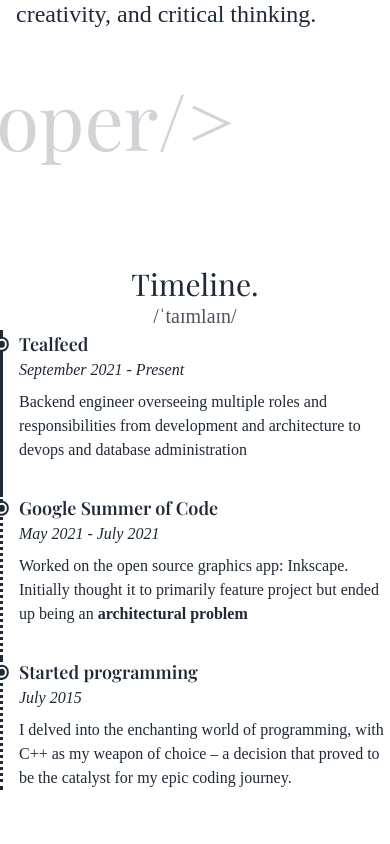
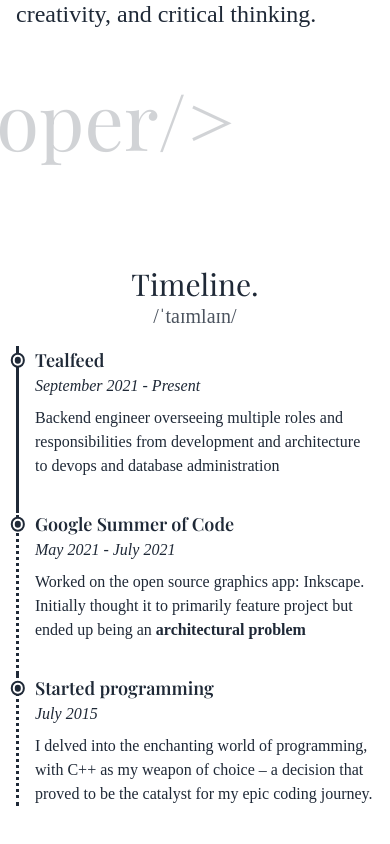
Before and after one commit to rathod-sahaab/rathod-sahaab.github.io, a SvelteKit app: page / in a window 390 px wide. Shown: the part 626-1470 px from the top of the page. Built offline with nearby package versions, Linux system fonts and the light colour scheme; a web font is replaced by a local one.

Commit message:
fix: timeline responsiveness fix

```diff
--- a/src/routes/about/timeline.svelte
+++ b/src/routes/about/timeline.svelte
@@ -9,7 +9,7 @@
 			<h3 class="text-3xl">Timeline.</h3>
 			<span class="text-xl opacity-80 tooltip hover:underline"> /ˈtaɪmlaɪn/ </span>
 		</div>
-		<ul class="[&>*:not(:last-child)]:pb-8">
+		<ul class="p-4 [&>*:not(:last-child)]:pb-8">
 			{#each MILESTONES as milestone}
 				<Milestone {milestone} />
 			{/each}
--- a/src/routes/about/title.svelte
+++ b/src/routes/about/title.svelte
@@ -2,15 +2,15 @@
 <script lang="ts">
 	let y: number = 0
 
-	$: develStyle = `transform: translateX(calc(50% - ${2 * y}px))`
-	$: loperStyle = `transform: translateX(calc(-50% + min(${2 * y}px, 50vw)))`
+	$: develStyle = `transform: translateX(calc(50% - ${y}px))`
+	$: loperStyle = `transform: translateX(calc(-50% + min(${y}px, 50vw)))`
 </script>
 
 <div class="hero min-h-screen w-screen bg-base-100 relative overflow-hidden">
 	<h2 class="opacity-20 text-[20vmin] absolute top-10 right-0" style={develStyle}>
 		&lt;developer/&gt
 	</h2>
-	<h2 class="opacity-20 text-[20vmin] absolute bottom-10 left-0" style={loperStyle}>
+	<h2 class="transition-all opacity-20 text-[20vmin] absolute bottom-10 left-0" style={loperStyle}>
 		&lt;developer/&gt
 	</h2>
 	<div class="hero-content">
```
